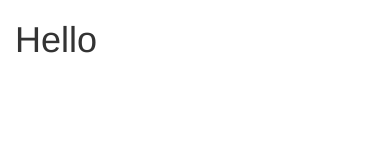
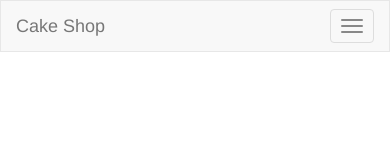
Before and after one commit to harsh55/Cake-Shop, a plain HTML site: page index.html in a window 390 px wide. Drawn offline with Linux system fonts and the light colour scheme.

Commit message:
Added Navbar with Sign in and Log in buttons

```diff
--- a/index.html
+++ b/index.html
@@ -1,6 +1,5 @@
 <!DOCTYPE html>
 <html lang="en">
-
 <head>
   <meta charset="utf-8">
   <title>Cake Shop</title>
@@ -9,10 +8,31 @@
   <script src="bower_components/jquery/dist/jquery.min.js"></script>
   <script src="bower_components/bootstrap/dist/js/bootstrap.min.js"></script>
 </head>
+<body>
+  <!--bootstrap navigation with home page link -->
+  <nav class="navbar navbar-default">
+  <div class="container-fluid">
+    <!-- responsive for small screen -->
+    <div class="navbar-header">
+      <button type="button" class="navbar-toggle collapsed" data-toggle="collapse" data-target="#bs-example-navbar-collapse-1" aria-expanded="false">
+        <span class="sr-only">Toggle navigation</span>
+        <span class="icon-bar"></span>
+        <span class="icon-bar"></span>
+        <span class="icon-bar"></span>
+      </button>
+      <a class="navbar-brand" href="#">Cake Shop</a>
+    </div>
 
-<body>
-  <div class="container">
-    <h1>Hello</h1>
+    <!-- Collect the two button and collapse in small screen -->
+    <div class="collapse navbar-collapse" id="bs-example-navbar-collapse-1">
+      <ul class="nav navbar-nav navbar-right">
+        <button type="button" class="btn btn-primary navbar-btn">Log in</button>
+        <button type="button" class="btn btn-primary navbar-btn">Sign in</button>
+      </ul>
+    </div>
   </div>
+  </nav>
+
+
 </body>
 </html>
```
